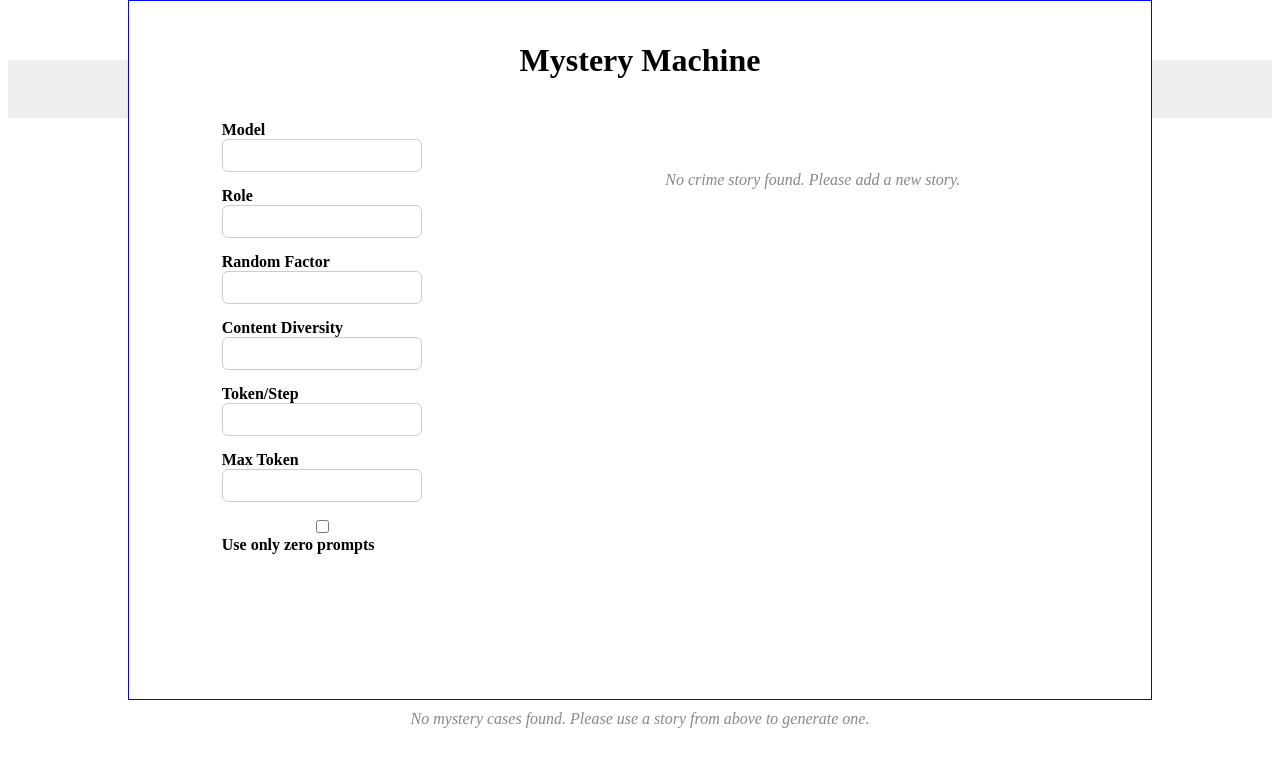
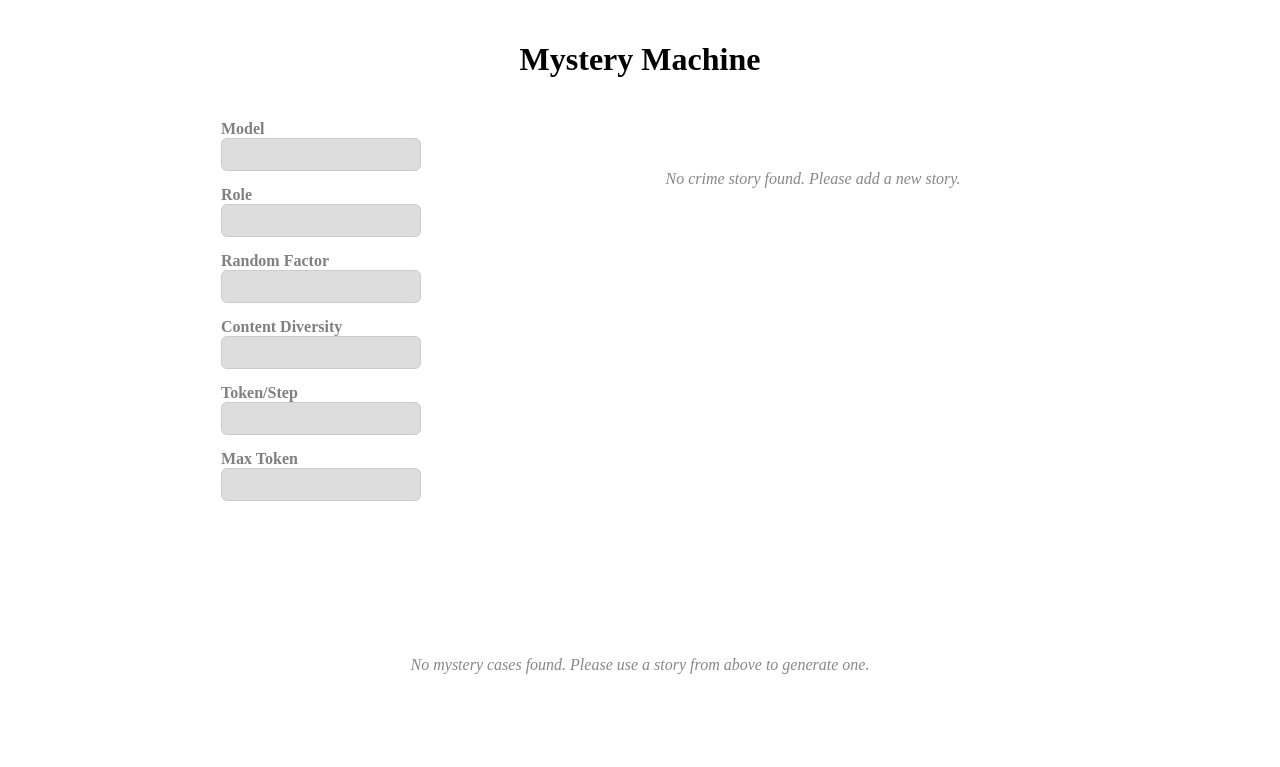
Before and after one commit to Sethugha/DeductionGames, a Python web app: template templates/home.html in a window 1280 px wide. Shown: the top 767 px of the page. Run offline with Jinja, Linux system fonts and the light colour scheme; the template is opened without the code that fills it, so the values that code supplies are empty; some libraries are stand-ins or nearby versions.

Commit message:
Optical enhancements

```diff
--- a/static/style.css
+++ b/static/style.css
@@ -15,18 +15,20 @@
 
 body {
   font-family: 'Segoe UI', sans-serif;
+  background-color: grey;
 }
 
 .outer-ridge {
   position: absolute;
   inset: 0px;
+
 }
 
 .inner-ridge {
   position: relative;
   inset: 0px;
   margin: 0 10% auto;
-  border: 1px solid blue;
+
 }
 
 
@@ -73,6 +75,7 @@
   display: flex;
   flex-direction: column;
   align-items: stretch;
+  color: grey;
 
 
   form {
@@ -135,6 +138,9 @@
       height: 160px;
       padding: 10px;
       gap: 10px;
+      opacity: 0.7;
+      box-shadow: 0 10px 30px rgba(0, 0, 0, 0.8);
+
     }
 
     .button-column {
@@ -166,20 +172,39 @@
   text-align: center;
   margin-top: 60px;
   padding: 20px;
-  background-color: #eee;
+  background: transparent;
 
   nav a {
 
     margin: 0 10px;
-    color: #444;
+    color: #947;
     text-decoration: none;
     font-weight: bold;
+    background: transparent;
 
     &:hover {
       text-decoration: underline;
     }
   }
 }
+
+
+input {
+    background-color: #ddd;
+    border: 1px solid #ddd;
+
+    &:hover {
+        box-shadow: 2px 2px 2px 1px rgb(0 0 0 / 20%) inset;
+    }
+
+    &:active {
+        border: 1px solid #ddd;
+        box-shadow: 3px 3px 3px 2px rgb(0 0 0 / 30%) inset;
+    }
+}
+
+
+
 
  input[type="submit"] {
     max-width: 400px;
--- a/templates/home.html
+++ b/templates/home.html
@@ -8,7 +8,7 @@
     <script type="module" src="https://md-block.verou.me/md-block.js"></script>
 
 </head>
-<body onload="clearMark()">
+<body onload="clearMark()" >
 <div class="outer-ridge">
   <div class="inner-ridge">
     <header>
@@ -29,9 +29,7 @@
                 <label>Content Diversity<input type="text" name="top_p" id="top_p" size="5" placeholder="{{ aiconfig.ai_top_p }}" onInput="setMark()"></label>
                 <label>Token/Step<input type="text" name="top_k" id="top_k" size="5" placeholder="{{ aiconfig.ai_top_k }}" onInput="setMark()"></label>
                 <label>Max Token<input type="text" name="max_out" id="max_out" size="10" placeholder="{{ aiconfig.ai_max_out }}" onInput="setMark()"></label>
-                <label><input type="checkbox" id="zero" name="zero" onChange="setMark()">Use only zero prompts</label>
-                 <input type="text" id="zero_checked" name="zero_checked" hidden>
-                 <input type="submit" value="Set" class="input-visible" style="padding: 8px 12px;" id="set_config">
+                <input type="submit" value="Set" class="input-visible" style="padding: 8px 12px;" id="set_config">
              </form>
         </aside>
 
@@ -109,11 +107,9 @@
     }
     function setMark() {
      document.getElementById("changed").value = 1;
-     document.getElementById('zero_checked').value = document.getElementById("zero").checked;
      document.getElementById("set_config").style.visibility = 'visible';
     }
     function clearMark() {
-     document.getElementById('zero_checked').value = document.getElementById("zero").checked;
      document.getElementById("changed").value = 0;
      document.getElementById("set_config").style.visibility = 'hidden';
     }
```
